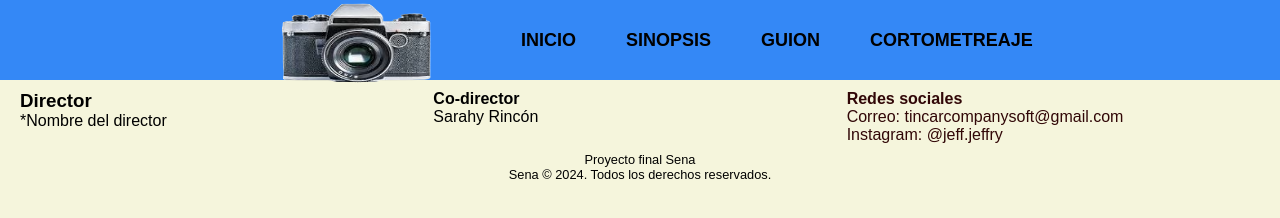
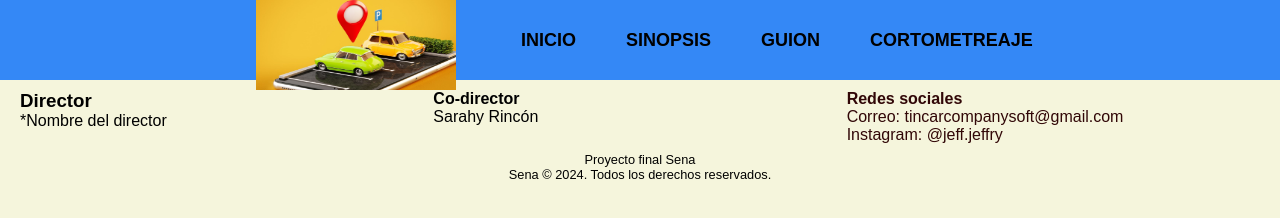
Before and after one commit to dahernandez2001/Cortometraje, a plain HTML site: page index.html in a window 1280 px wide. Drawn offline with Linux system fonts and the light colour scheme.

Commit message:
Update index.html

```diff
--- a/index.html
+++ b/index.html
@@ -10,7 +10,7 @@
   <header class="header">
     <nav class="nav">
       <div class="Logo">
-           <img class="imagen" src="imagenes/file.png">
+            <img class="imagen" src="imagenes/Logo.jpeg">
 
       </div>
 
```
